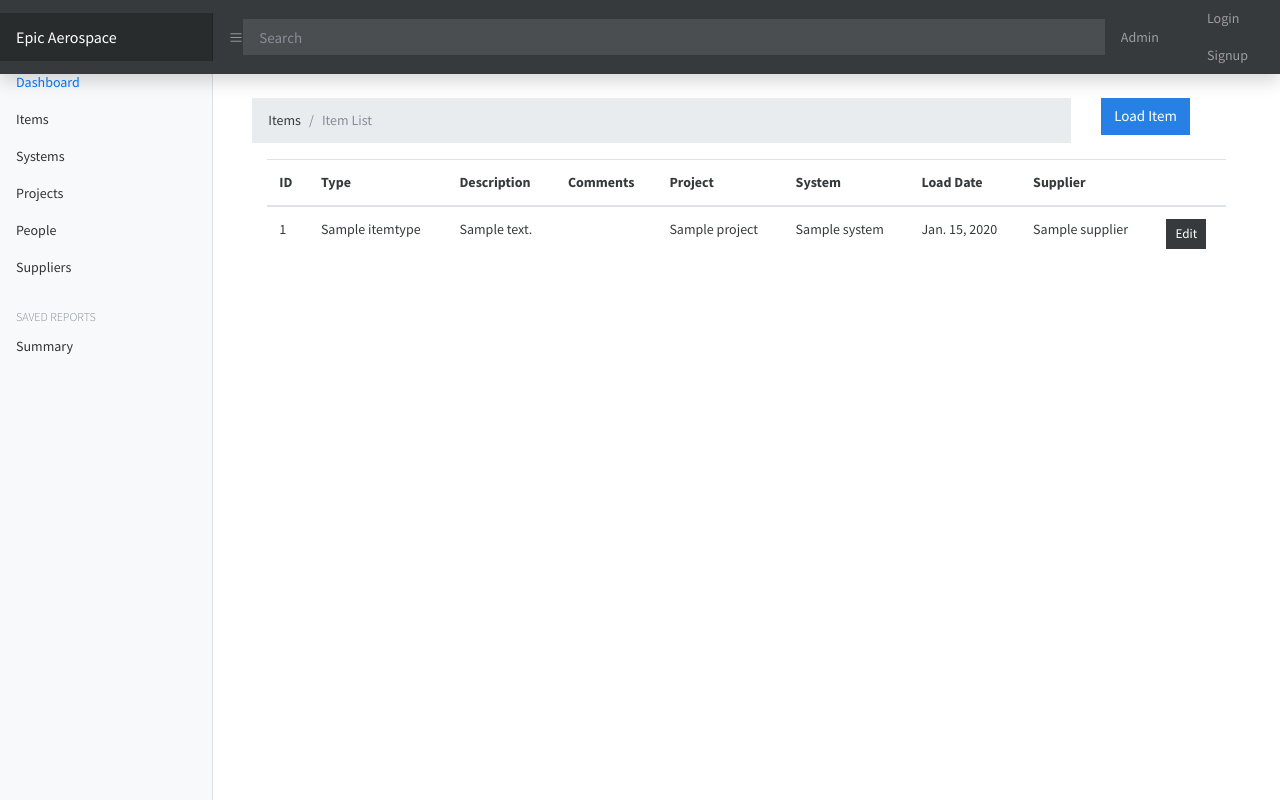
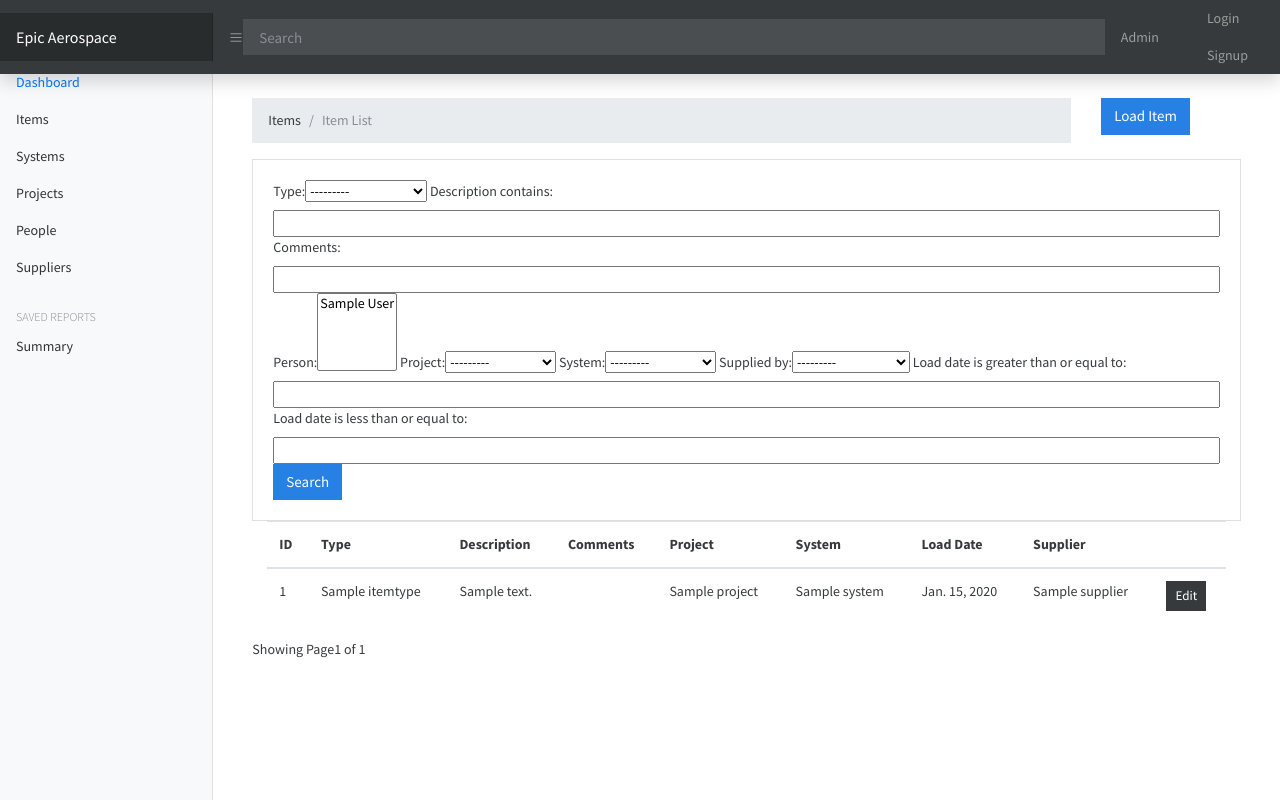
Before and after one commit to nicolaslupi/epic_project_management, a Django app: page /data_loader/items/ in a window 1280 px wide. Run offline with Django 3.2, Linux system fonts and the light colour scheme; tables that the repository leaves empty hold one stand-in row (values such as "Sample post"); some libraries are stand-ins or nearby versions.

Commit message:
Implementado filtro para pagina de items

```diff
--- /dev/null
+++ b/data_loader/filters.py
@@ -0,0 +1,14 @@
+import django_filters
+from django_filters import DateFilter, CharFilter
+
+from .models import *
+
+class ItemFilter(django_filters.FilterSet):
+    start_date = DateFilter(field_name='load_date', lookup_expr='gte')
+    end_date = DateFilter(field_name='load_date', lookup_expr='lte')
+    description = CharFilter(field_name='description', lookup_expr='icontains')
+
+    class Meta:
+        model = Item
+        fields = '__all__'
+        exclude = ['load_date']
--- a/data_loader/templates/data_loader/items.html
+++ b/data_loader/templates/data_loader/items.html
@@ -20,6 +20,19 @@
         </div>
     </div>
 
+    <div class='row'>
+        <div class='col'>
+            <div class='card card-body'>
+                <form method='get'>
+                    {{filtros.form}}
+                <button class='btn btn-primary' type='submit'> Search </button>
+                </form>
+            </div>
+
+        </div>
+    </div>
+
+
     <div class="container">
         {% if items.count %}
 
@@ -39,7 +52,7 @@
             </thead>
 
             <tbody>
-                {% for item in items %}
+                {% for item in page_obj %}
                 <tr>
                     <td>{{item.id}}</td>
                     <td>{{item.type}}</td>
@@ -57,6 +70,32 @@
         {% endif %}
     </div>
 
+    <div class="">
+        Showing Page{{page_obj.number}} of {{page_obj.paginator.num_pages}}
+    </div>
+
+    <ul class="pagination align-right float-right mr-auto">
+        {% if page_obj.has_previous %}
+        <li {%if page_obj.number == 1%} class="page-item active" {%endif%}>
+            <a class="page-link" href='?page=1'>&laquo; 1</a>
+        </li>
+        <li class='page-item'>
+            <a class='page-link' href='?page={{page_obj.previous_page_number}}'>Previous</a>
+        </li>
+        {% endif %}
+
+        {% if page_obj.has_next %}
+        <li class='page-item'>
+            <a class='page-link' href='?page={{page_obj.next_page_number}}'>Next</a>
+        </li>
+        <li class='page-item'>
+            <a class='page-link' href='?page={{page_obj.paginator.num_pages}}'>{{page_obj.paginator.num_pages}} &raquo;</a>
+        </li>
+        {% endif %}
+    </ul>
+
+
+
 </div>
 
 <script>
--- a/data_loader/views.py
+++ b/data_loader/views.py
@@ -12,9 +12,23 @@ from rest_framework.views import APIView
 from .serializers import *
 from datetime import datetime
 
+from .filters import ItemFilter
+from django.core.paginator import Paginator
+
 def items(request):
     items_values = Item.objects.order_by('id')
-    context = {'items':items_values}
+    filtros = ItemFilter(request.GET, queryset=items_values)
+    items_values = filtros.qs
+
+    paginator = Paginator(items_values, 5)
+    page_number = request.GET.get('page')
+    page_obj = Paginator.get_page(paginator, page_number)
+
+    context = {
+        'items':items_values,
+        'page_obj':page_obj,
+        'filtros':filtros
+        }
     return render(request, 'data_loader/items.html', context)
 
 def edit_item(request, id):
--- a/epic_project_management/settings.py
+++ b/epic_project_management/settings.py
@@ -40,6 +40,7 @@ INSTALLED_APPS = [
     'django.contrib.sessions',
     'django.contrib.messages',
     'django.contrib.staticfiles',
+    'django_filters',
     'rest_framework',
     'data_loader',
     'people',
```
